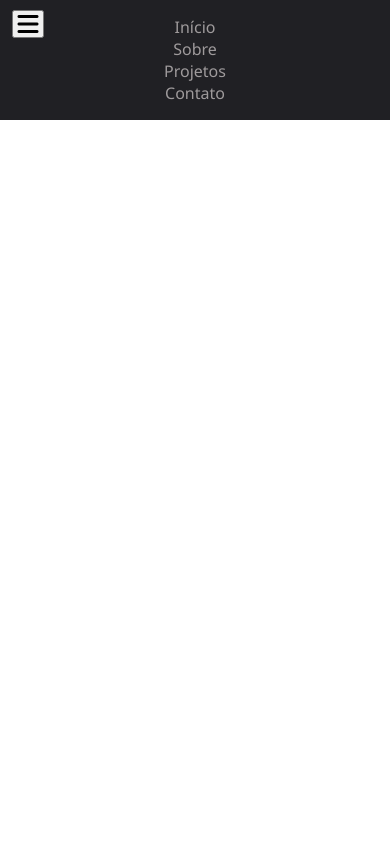
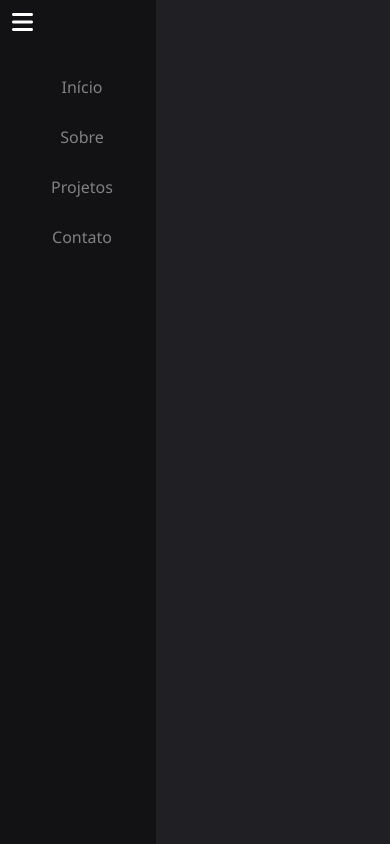
Before and after one commit to dev-mariana/portfolio-web, an Angular app: page / in a window 390 px wide. Both pictures are taken after a click on the element 28 px from the left and 24 px from the top of the page. Built offline with nearby package versions, Linux system fonts and the light colour scheme.

Commit message:
refactoring responsive menu

```diff
--- a/src/app/shared/components/header/header.component.html
+++ b/src/app/shared/components/header/header.component.html
@@ -9,12 +9,10 @@
   </nav>
 
   <div class="mobile">
-    <span class="menu-trigger">
-      <button class="btn-navbar" (click)="toggle()">
-        <i class="fas fa-bars"></i>
-      </button>
+    <span class="menu-trigger" (click)="toggle()">
+      <i class="fas fa-bars"></i>
     </span>
-    <nav [ngClass]="menuOpen ? 'show' : 'hidden'">
+    <nav class="sidebar" [ngClass]="menuOpen ? 'show' : 'hidden'">
       <ul>
         <li>Início</li>
         <li>Sobre</li>
--- a/src/app/shared/components/header/header.component.scss
+++ b/src/app/shared/components/header/header.component.scss
@@ -1,4 +1,4 @@
-@import '../../../../styles.scss';
+@import "../../../../styles.scss";
 
 nav {
   width: 100%;
@@ -9,7 +9,7 @@ nav {
   align-items: center;
   justify-content: flex-end;
   padding: 1rem;
-  font-family: 'Segoe UI', 'Tahoma', 'Geneva', 'Verdana', 'sans-serif';
+  font-family: "Segoe UI", "Tahoma", "Geneva", "Verdana", "sans-serif";
 }
 
 ul {
@@ -22,13 +22,13 @@ ul {
 li {
   list-style: none;
   margin: 0 2vw;
-  color: #e4dedea4;
+  color: #818181;
 }
 
 li:hover {
   cursor: pointer;
   color: $text-color;
-  transition: .3s ease all;
+  transition: 0.3s ease all;
 }
 
 @media (max-width: 768px) {
@@ -39,7 +39,6 @@ li:hover {
   .show {
     display: block;
     width: 450px;
-    // height: 150px;
   }
 
   .desktop {
@@ -58,16 +57,39 @@ li:hover {
     cursor: pointer;
   }
 
-  .btn-navbar {
-    width: 2rem;
+  .sidebar {
+    height: 100%;
+    width: 40%;
+    position: fixed;
+    background-color: #121214;
+    transition: 0.5s;
+    padding-top: 3rem;
+    z-index: -1;
   }
 
   ul {
     flex-direction: column;
   }
 
+  li {
+    padding: 8px 8px 20px 32px;
+    font-size: 1rem;
+    transition: 0.3s;
+    border-left: 2px solid transparent;
+    right: 9px;
+    position: relative;
+    top: 20px;
+  }
+
+  li:hover {
+    color: #fff;
+    transition: 0.3s ease all;
+    border-color: rgb(130, 87, 230);
+  }
+
   .fas {
     font-size: 1.5rem;
+    color: #fff;
   }
 }
 
--- a/src/styles.scss
+++ b/src/styles.scss
@@ -4,5 +4,9 @@
     box-sizing: border-box;
   }
 
+body {
+  background-color: #202024;
+}
+
 $header-background: #202024;
 $text-color: #fff;
```
